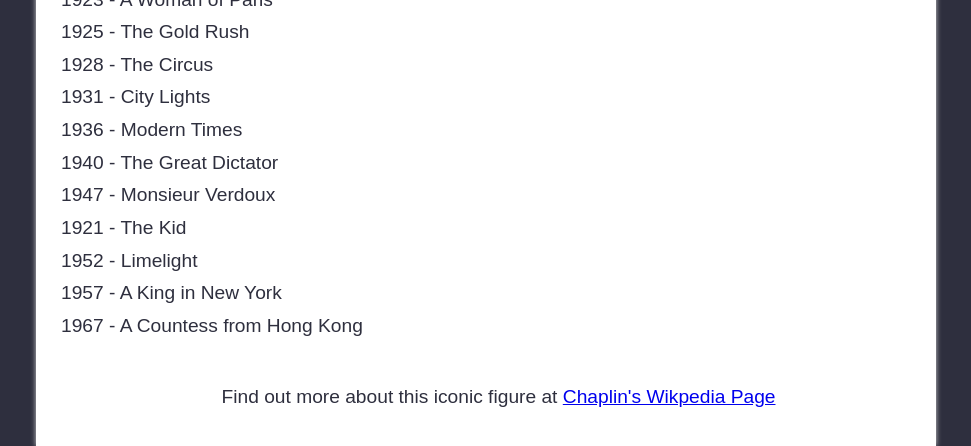
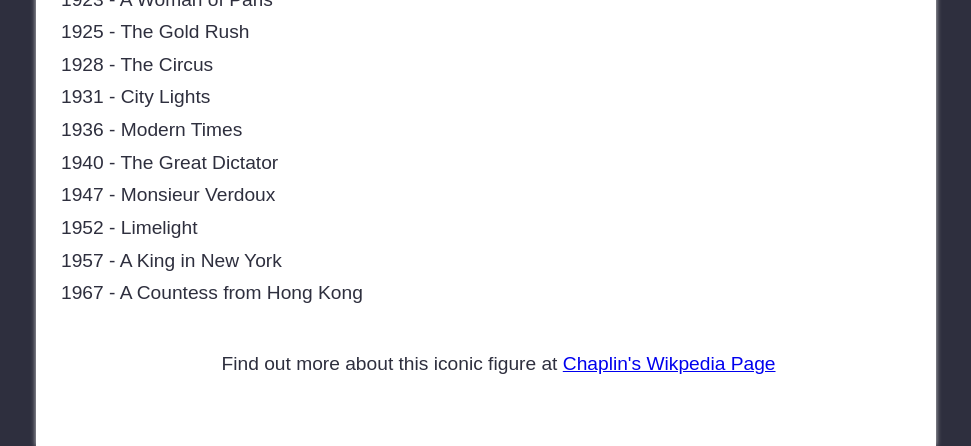
Before and after one commit to catiz94/tribute_page_charlie_chaplin, a plain HTML site: page index.htm in a window 1280 px wide. Shown: the part 504-950 px from the top of the page, without its empty margins (154-1125 px from the left). Drawn offline with Linux system fonts and the light colour scheme.

Commit message:
Update index.htm

```diff
--- a/index.htm
+++ b/index.htm
@@ -39,7 +39,6 @@ few could have ever imagined.</p>
       <li>1936 - Modern Times</li>
       <li>1940 - The Great Dictator</li>
       <li>1947 - Monsieur Verdoux</li>
-      <li>1921 - The Kid</li>
       <li>1952 - Limelight</li>
       <li>1957 - A King in New York </li>
       <li>1967 - A Countess from Hong Kong</li>
```
